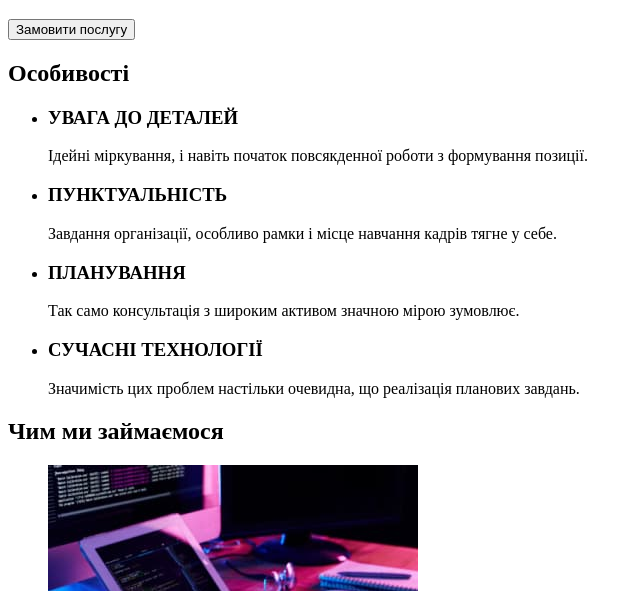
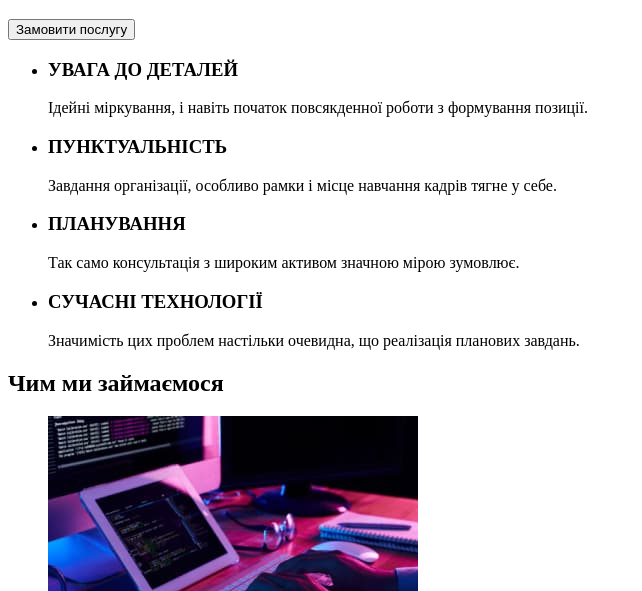
Before and after one commit to vagabbond/goit-markup-hw-01, a plain HTML site: page index.html in a window 1280 px wide. Shown: the part 209-800 px from the top of the page, without its empty margins (0-642 px from the left). Drawn offline with Linux system fonts and the light colour scheme.

Commit message:
Update index.html

```diff
--- a/index.html
+++ b/index.html
@@ -27,7 +27,6 @@
         <button type="button">Замовити послугу</button>
       </div>
       <section>
-        <h2>Особивості</h2>
         <ul>
           <li>
             <h3>УВАГА ДО ДЕТАЛЕЙ</h3>
```
